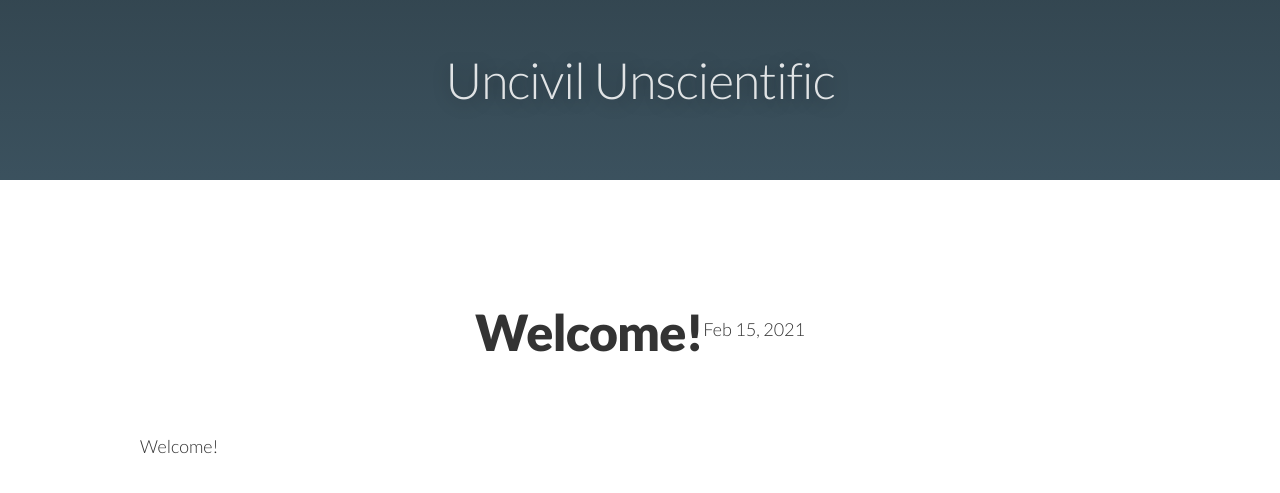
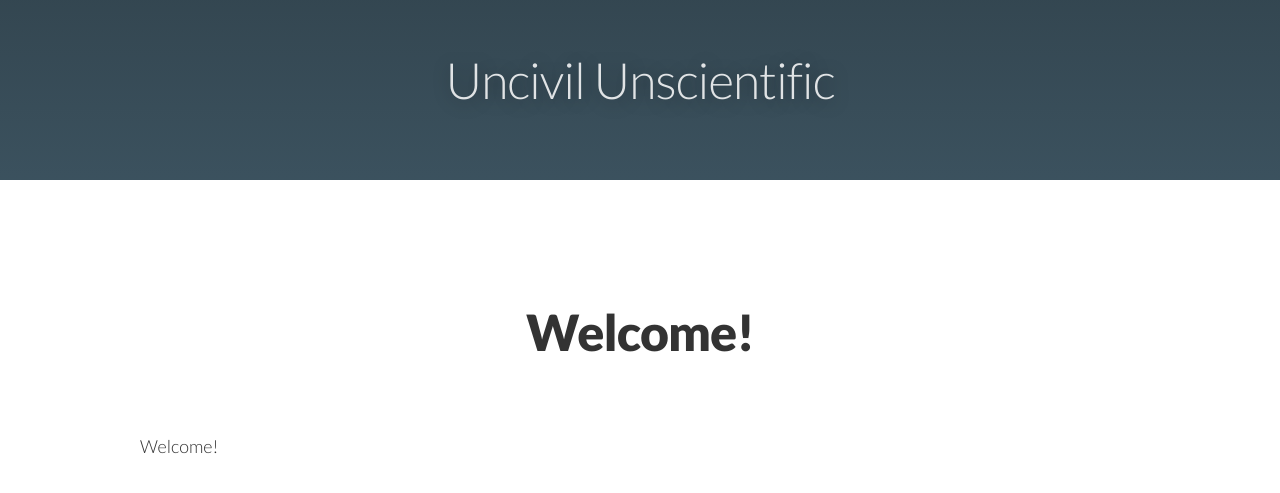
Before and after one commit to uncivunsci/Uncivil-Unscientific, a Jekyll site: the page built from _posts/2021-02-15-welcome.markdown, in a window 1280 px wide. Shown: the top 493 px of the page. Built offline with Jekyll 4.4.1, drawn with Linux system fonts in a browser that asks for light colours.

Commit message:
Update post.html

```diff
--- a/_layouts/post.html
+++ b/_layouts/post.html
@@ -5,7 +5,7 @@ layout: default
 
   <header class="post-header">
     <h1 class="post-title" itemprop="name headline">{{ page.title }}</h1>
-    <p class="post-meta"><time datetime="{{ page.date | date_to_xmlschema }}" itemprop="datePublished">{{ page.date | date: "%b %-d, %Y" }}</time>{% if page.author %} • <span itemprop="author" itemscope itemtype="http://schema.org/Person"><span itemprop="name">{{ page.author }}</span></span>{% endif %}</p>
+    <!---<p class="post-meta"><time datetime="{{ page.date | date_to_xmlschema }}" itemprop="datePublished">{{ page.date | date: "%b %-d, %Y" }}</time>{% if page.author %} • <span itemprop="author" itemscope itemtype="http://schema.org/Person"><span itemprop="name">{{ page.author }}</span></span>{% endif %}</p>-->
   </header>
 
   <div class="post-content" itemprop="articleBody">
```
